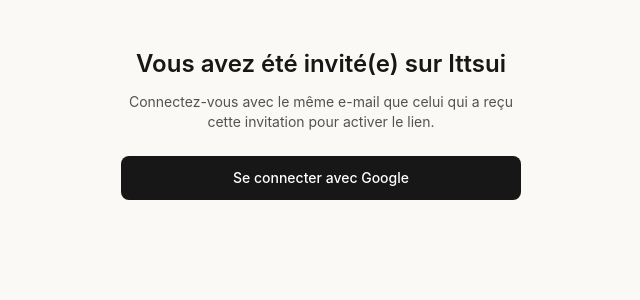
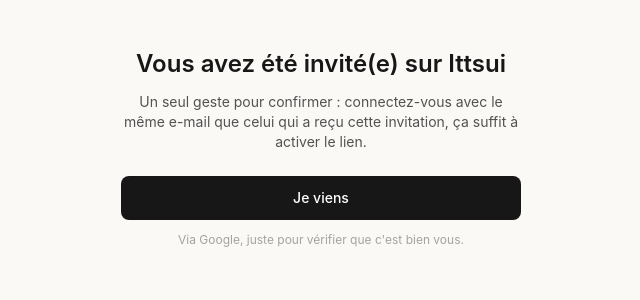
Before and after one commit to samkuchimoto/Ittsui-france, a Next.js app: page /invite/1 in a window 1280 px wide. Shown: the top 300 px of the page, without its empty margins (319-959 px from the left). Built offline with nearby package versions, Linux system fonts and the light colour scheme; no server answers.

Commit message:
Reframe invite CTA as 'Je viens' while keeping Google sign-in verification

```diff
--- a/app/invite/[pairId]/page.tsx
+++ b/app/invite/[pairId]/page.tsx
@@ -152,7 +152,8 @@
     <main className="mx-auto max-w-md px-6 py-12 text-center">
       <h1 className="text-2xl font-semibold text-neutral-900">Vous avez été invité(e) sur Ittsui</h1>
       <p className="mt-3 text-sm text-neutral-600">
-        Connectez-vous avec le même e-mail que celui qui a reçu cette invitation pour activer le lien.
+        Un seul geste pour confirmer : connectez-vous avec le même e-mail que celui qui a reçu cette invitation,
+        ça suffit à activer le lien.
       </p>
       {errorMsg && (
         <p className="mt-4 text-sm text-red-600">
@@ -165,8 +166,11 @@
         onClick={handleSignIn}
         className="mt-6 w-full rounded-lg bg-neutral-900 py-3 text-sm font-medium text-white"
       >
-        {errorMsg ? "Se connecter avec un autre compte" : "Se connecter avec Google"}
+        {errorMsg ? "Se connecter avec un autre compte" : "Je viens"}
       </button>
+      {!errorMsg && (
+        <p className="mt-3 text-xs text-neutral-400">Via Google, juste pour vérifier que c&apos;est bien vous.</p>
+      )}
     </main>
   );
 }
```
Also changed, not shown: 1 other file (tests, documents, lock files or other folders).
